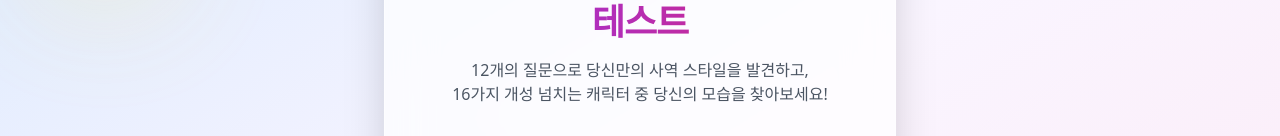
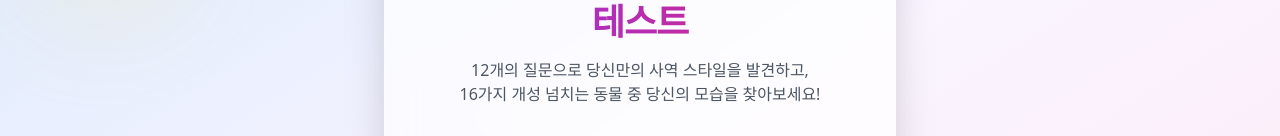
Before and after one commit to hisgracentruth/outreach-mbti, a React (Vite) app: page / in a window 1280 px wide. Shown: the part 207-343 px from the top of the page. Built offline with nearby package versions, Linux system fonts and the light colour scheme.

Commit message:
Update App.jsx

```diff
--- a/src/App.jsx
+++ b/src/App.jsx
@@ -917,7 +917,7 @@ const questions = [
             </h1>
             <p className="text-gray-600 mb-6 sm:mb-8 leading-relaxed text-sm sm:text-base px-2 sm:px-0 font-medium">
               12개의 질문으로 당신만의 사역 스타일을 발견하고,<br/>
-              16가지 개성 넘치는 캐릭터 중 당신의 모습을 찾아보세요!
+              16가지 개성 넘치는 동물 중 당신의 모습을 찾아보세요!
             </p>
 
             <div className="grid grid-cols-2 gap-3 sm:gap-4 mb-6 sm:mb-8">
```
